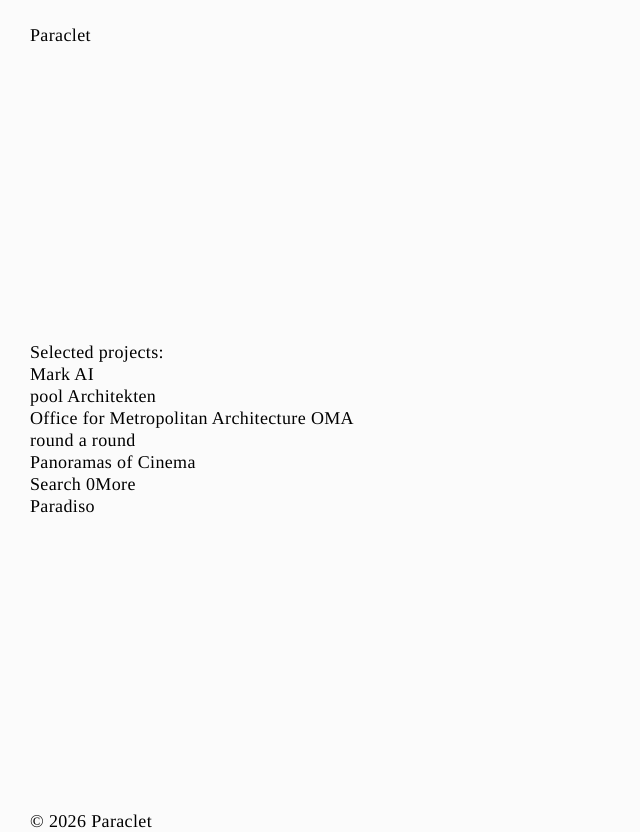
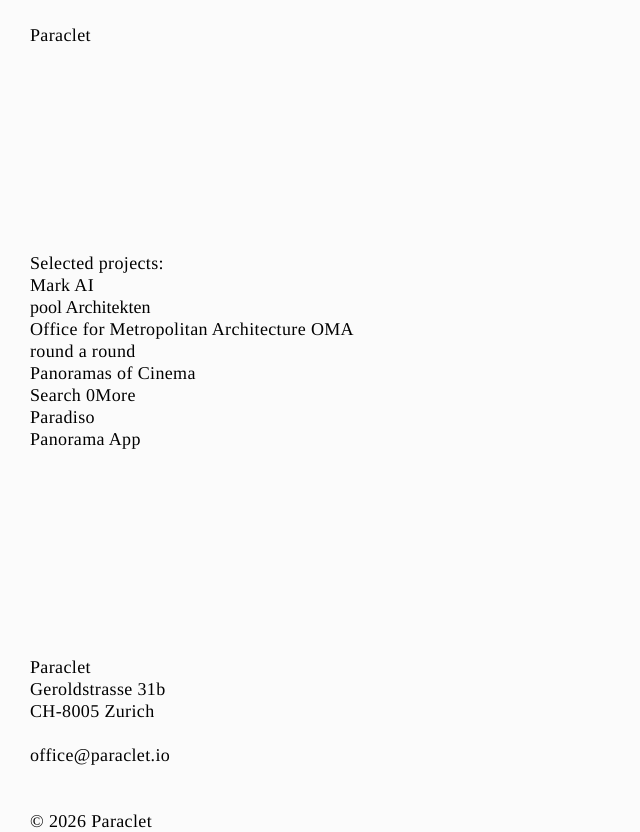
Before and after one commit to panoramasofcinema/paraclet.io, a Next.js app: page /projects in a window 1280 px wide. Shown: the whole page, without its empty margins (0-640 px from the left). Built offline with nearby package versions, Linux system fonts and the light colour scheme.

Commit message:
pool modal implemented

```diff
--- a/app/projects/page.tsx
+++ b/app/projects/page.tsx
@@ -1,8 +1,44 @@
-import Link from "next/link";
+'use client';
+
+import { useState, useEffect, useRef } from "react";
+import Image from "next/image";
 import styles from "./projects.module.css";
 
 
 export default function ProjectsPage() {
+  const [showPool, setShowPool] = useState(false);
+  const poolButtonRef = useRef<HTMLButtonElement>(null);
+
+  useEffect(() => {
+    if (!showPool) return;
+
+    const close = () => {
+      setShowPool(false);
+      poolButtonRef.current?.blur();
+    };
+
+    const handleKeyDown = (e: KeyboardEvent) => {
+      if (e.key === "Escape") close();
+    };
+
+    const handlePointerDown = (e: PointerEvent) => {
+      const modalEl = document.getElementById("pool-modal-content");
+      if (modalEl && modalEl.contains(e.target as Node)) return;
+      close();
+    };
+
+    window.addEventListener("keydown", handleKeyDown);
+    window.addEventListener("pointerdown", handlePointerDown, true);
+
+    return () => {
+      window.removeEventListener("keydown", handleKeyDown);
+      window.removeEventListener("pointerdown", handlePointerDown, true);
+    };
+  }, [showPool]);
+
+
+
+
   return (
     <div className={styles.pageContainer}>
       <div className={styles.pageTitle}>
@@ -10,18 +46,47 @@
       </div>
 
       <div className={styles.projects}>
-        <br/>
         Selected projects:<br/>
         <a href="https://marksearch.online/" target="_blank" rel="noopener noreferrer">Mark AI</a><br/>
-        <a href="https://www.poolarch.ch/" target="_blank" rel="noopener noreferrer">pool Architekten</a><br/>
+        <button ref={poolButtonRef} onClick={() => setShowPool(true)} className={styles.projectLink}>
+          pool Architekten
+        </button><br/>
         <a href="https://oma.marksearch.online/" target="_blank" rel="noopener noreferrer">Office for Metropolitan Architecture OMA</a><br/>
         <a href="https://jdv.marksearch.online/" target="_blank" rel="noopener noreferrer">round a round</a><br/>
         <a href="https://panoramasofcinema.ch/" target="_blank" rel="noopener noreferrer">Panoramas of Cinema</a><br/>
         <a href="https://search.0more.net/" target="_blank" rel="noopener noreferrer">Search 0More</a><br/>
-        <a href="https://paradiso.panoramasofcinema.ch/" target="_blank" rel="noopener noreferrer">Paradiso</a>
+        <a href="https://paradiso.panoramasofcinema.ch/" target="_blank" rel="noopener noreferrer">Paradiso</a><br/>
+        <a href="https://panorama.panoramasofcinema.ch/" target="_blank" rel="noopener noreferrer">Panorama App</a>
+      </div>
+
+      <div className={styles.footer}>
+        <div>
+          Paraclet<br/>
+          Geroldstrasse 31b<br/>
+          CH-8005 Zurich<br/><br/>
+          <a href="mailto:office@paraclet.io">office@paraclet.io</a>
+        </div>
       </div>
 
       <div className={styles.cr}>© 2026 Paraclet</div>
+
+      {showPool && (
+        <div className={styles.modalOverlay}>
+          <div
+            id="pool-modal-content"
+            className={styles.modalContent}
+          >
+            <Image
+              src="/pool.png"
+              alt="pool Architekten"
+              width={3678}
+              height={2474}
+              className={styles.modalImage}
+              priority
+            />
+          </div>
+        </div>
+      )}
     </div>
   );
 }
--- a/app/projects/projects.module.css
+++ b/app/projects/projects.module.css
@@ -23,9 +23,80 @@
   margin-bottom: auto;
 }
 
+.projectLink {
+  background: none;
+  border: none;
+  padding: 0;
+  margin: 0;
+  font: inherit;
+  color: inherit;
+  cursor: pointer;
+  text-align: left;
+}
+
+.projectLink:hover {
+  text-decoration: underline;
+}
+
+.footer {
+  /* border: 1px yellowgreen dashed; */
+  margin-left: 30px;
+  margin-right: 30px;
+  margin-bottom: 24px;
+  display: flex;
+  gap: 30px;
+}
+
+.footer > * {
+  /* border: 1px indianred dashed; */
+  flex: 1 1 0;
+  min-width: 0;
+
+  white-space: normal;
+  overflow-wrap: break-word;
+  word-break: break-word;
+  hyphens: auto;
+}
+
 .cr {
   /* border: 1px blueviolet dashed; */
   position: absolute;
   top: calc(100vh + 10px);
   left: 30px;
 }
+
+/* MODAL */
+.modalOverlay {
+  /* border: 2px yellowgreen solid; */
+  height: 100vh;
+  max-height: 790px;
+  max-width: 1220px;
+
+  position: fixed;
+  inset: 0;
+  background: rgb(255, 255, 255, 0);
+  z-index: 1;
+  display: flex;
+  align-items: center;
+  justify-content: center;
+}
+
+.modalContent {
+  /* border: 1px yellowgreen dashed; */
+  position: relative;
+  max-width: 90%;
+  max-height: 90%;
+}
+
+.modalImage {
+  width: 100%;
+  height: auto;
+  object-fit: contain;
+}
+
+@media (max-width: 768px) {
+  .modalContent {
+    max-width: 100%;
+    max-height: 100%;
+  }
+}
```
Also changed, not shown: app/page.tsx (+12 -9 lines).
